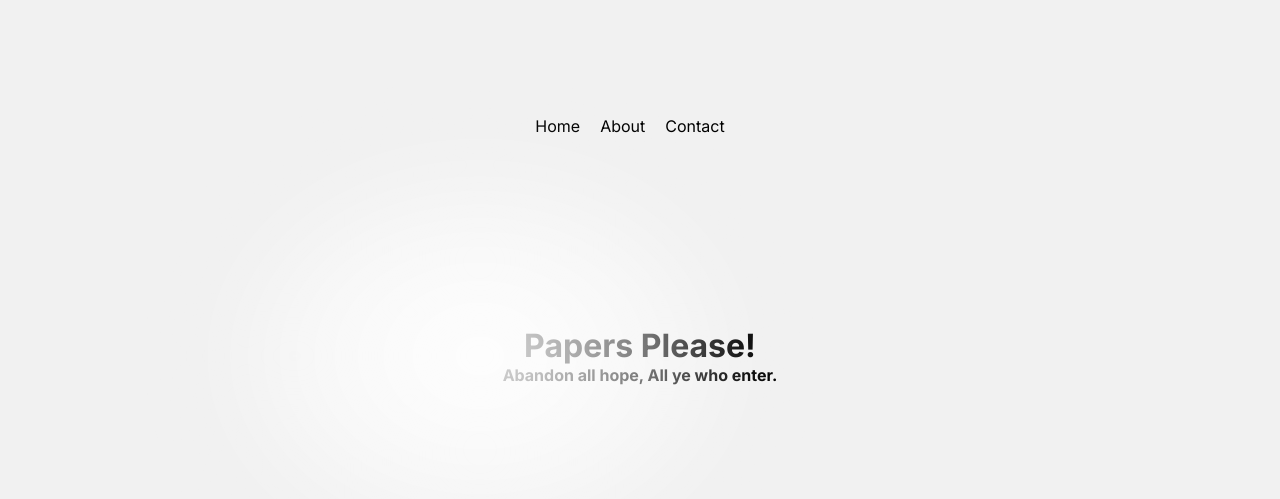
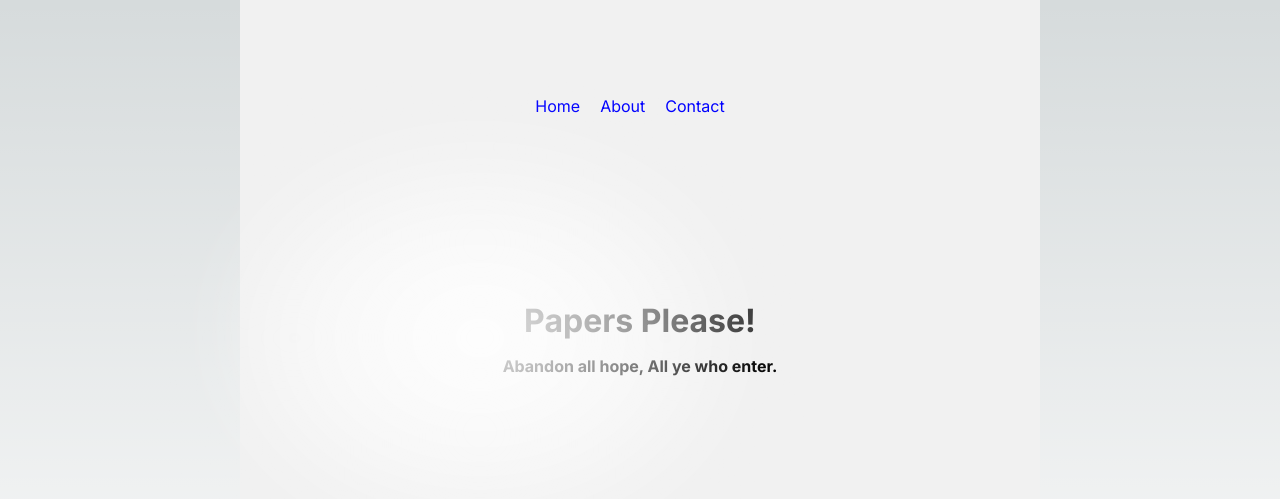
Before and after one commit to seyone22/papersplease, a Next.js app: page / in a window 1280 px wide. Shown: the top 499 px of the page. Built offline with nearby package versions, Linux system fonts and the light colour scheme; no server answers; the database is empty.

Commit message:
styling, about page
included styling for page.js and layout.js ,created the about page.

```diff
--- a/src/app/globals.css
+++ b/src/app/globals.css
@@ -112,3 +112,55 @@ a {
   background-color: #f1f1f1;
   padding: 20px;
 }
+/*.containerStyle{
+  display: 'flex',
+  flex-direction: 'column',
+  justify-content: 'center',
+  alignItems: 'center',
+  padding: '6rem',
+  minHeight: '100vh',
+};*/
+html, body {
+  height: 100%;
+}
+
+body {
+  display: flex;
+  align-items: center;
+  justify-content: center;
+  margin: 0;
+  font-family: 'Inter', sans-serif;
+}
+
+.container {
+  padding: 6rem;
+  min-height: 100vh;
+}
+.container {
+  max-width: 800px;
+  margin: 0 auto;
+  padding: 2rem;
+}
+
+h1 {
+  font-size: 2rem;
+  margin-bottom: 1rem;
+}
+
+h2 {
+  font-size: 1.5rem;
+  margin-bottom: 0.5rem;
+}
+
+p {
+  margin-bottom: 1rem;
+}
+
+ul {
+  margin-bottom: 1rem;
+  padding-left: 2rem;
+}
+
+a {
+  color: blue;
+}
--- a/src/app/page.module.css
+++ b/src/app/page.module.css
@@ -79,6 +79,7 @@
   align-items: center;
   position: relative;
   padding: 4rem 0;
+  text-align: 'center'
 }
 
 .center::before {
@@ -228,3 +229,34 @@
     transform: rotate(0deg);
   }
 }
+h1 {
+  color: #333;
+  font-size: 2rem;
+  margin-bottom: 1rem;
+}
+
+h2 {
+  color: #777;
+  font-size: 1.5rem;
+  margin-bottom: 0.5rem;
+}
+
+p {
+  color: #555;
+  font-size: 1rem;
+  margin-bottom: 1rem;
+}
+
+@media (max-width: 700px) {
+  h1 {
+    font-size: 1.5rem;
+  }
+
+  h2 {
+    font-size: 1.2rem;
+  }
+
+  p {
+    font-size: 0.9rem;
+  }
+}
```
Also changed, not shown: src/app/about/page.js (+31 -0 lines).
